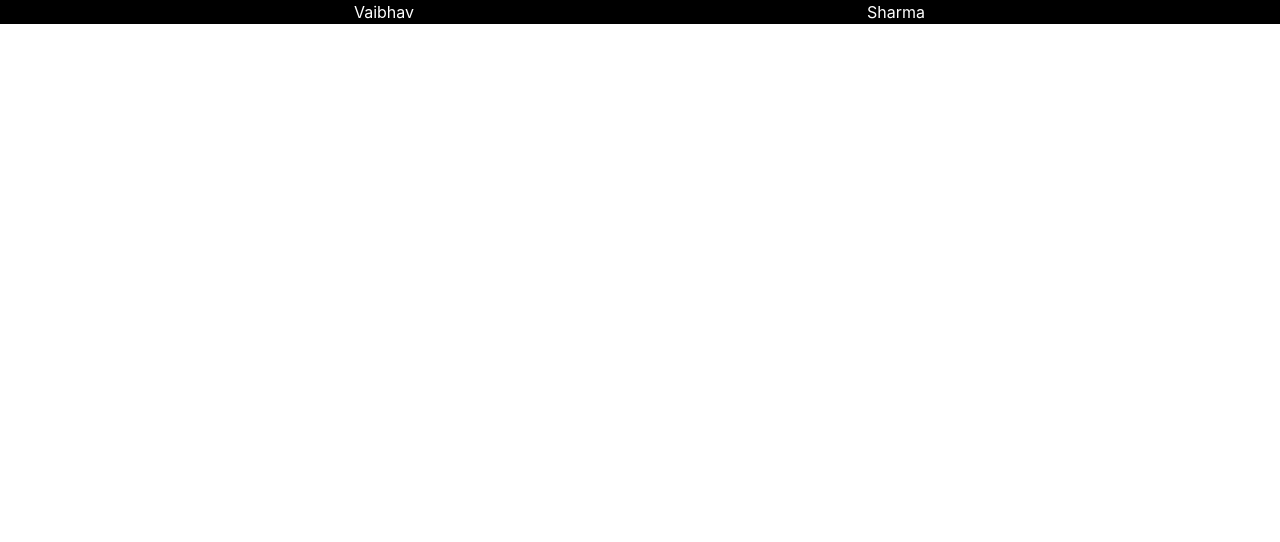
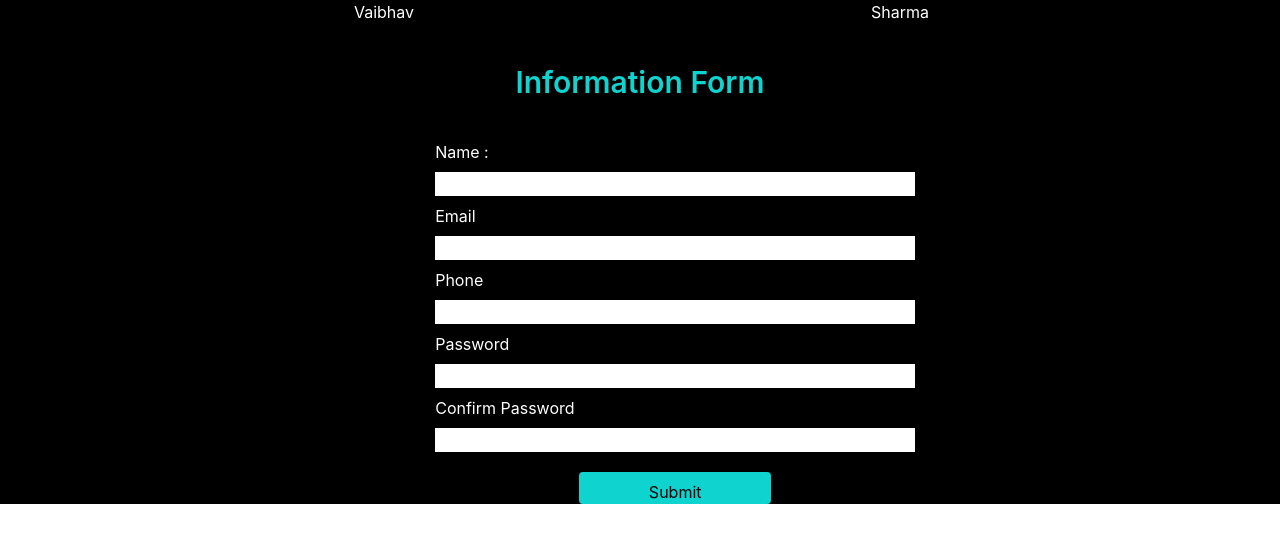
Before and after one commit to VaibhavSharma1998/checking-app, a React (Create React App) app: page / in a window 1280 px wide. Shown: the top 542 px of the page. Built offline with nearby package versions, Linux system fonts and the light colour scheme.

Commit message:
"completed ui"

```diff
--- a/package.json
+++ b/package.json
@@ -8,8 +8,10 @@
     "@testing-library/user-event": "^13.5.0",
     "react": "^18.2.0",
     "react-dom": "^18.2.0",
+    "react-hook-form": "^7.47.0",
     "react-scripts": "5.0.1",
-    "web-vitals": "^2.1.4"
+    "web-vitals": "^2.1.4",
+    "yup": "^1.3.2"
   },
   "scripts": {
     "start": "react-scripts start",
--- a/public/index.html
+++ b/public/index.html
@@ -25,7 +25,7 @@
       Learn how to configure a non-root public URL by running `npm run build`.
     -->
 
-    <title>React App</title>
+    <title>Vaibhav Joining Project Practice</title>
   </head>
   <body>
     <noscript>You need to enable JavaScript to run this app.</noscript>
@@ -40,5 +40,6 @@
       To begin the development, run `npm start` or `yarn start`.
       To create a production bundle, use `npm run build` or `yarn build`.
     -->
+
   </body>
 </html>
--- a/src/App.js
+++ b/src/App.js
@@ -1,15 +1,10 @@
+import Main from "./Components/Main"
+
 function App() {
   return (
-    <div className="w-full px-[10%] bg-[#000] text-[#fff] flex items-center ">
-      <div className="w-[50%]">
-        <p className="text-center">Vaibhav</p>
-
-      </div>
-      <div className="w-[50%]">
-      <p className="text-center">Sharma</p>
-
-      </div>
-    </div>
+   <>
+   <Main/>
+   </>
   );
 }
 
--- /dev/null
+++ b/src/Components/Main.jsx
@@ -0,0 +1,58 @@
+import React from "react";
+import { useForm, Controller } from "react-hook-form";
+// import { yupResolver } from "@hookform/resolvers/yup";
+import * as yup from "yup";
+
+const Main = () => {
+  return (
+    <div className="w-full px-[10%] bg-[#000] text-[#fff] ">
+      <div className="flex items-center ">
+        <div className="w-[50%]">
+          <p className="text-center">Vaibhav</p>
+        </div>
+        <div className="w-[50%]">
+          <p className="text-center ml-2">Sharma</p>
+        </div>
+      </div>
+
+      <h1 className="text-center mt-10 text-[#0ED3CF] font-semibold text-3xl ">
+        Information Form{" "}
+      </h1>
+      {/* Form Start */}
+      <div className="">
+        <form className="flex flex-col  px-[30%] mt-10 ">
+          <label className="">Name :</label>
+
+          <input type="text" className="block w-[30rem] mt-2" />
+
+          <label className="mt-2"> Email</label>
+          <input type="email" name="" id="" className="block w-[30rem] mt-2" />
+          <label className="mt-2"> Phone</label>
+          <input type="tel" name="" id="" className="block w-[30rem] mt-2" />
+          <label className="mt-2"> Password</label>
+          <input
+            type="password"
+            name=""
+            id=""
+            className="block w-[30rem] mt-2"
+          />
+          <label className="mt-2"> Confirm Password</label>
+          <input
+            type="password"
+            name=""
+            id=""
+            className="block w-[30rem] mt-2"
+          />
+          <button
+            type="button"
+            className="pt-2 px-4 bg-[#0ED3CF] text-black mt-5 w-48 ml-36 rounded"
+          >
+            Submit
+          </button>
+        </form>
+      </div>
+    </div>
+  );
+};
+
+export default Main;
```
Also changed, not shown: 1 other file (tests, documents, lock files or other folders).
